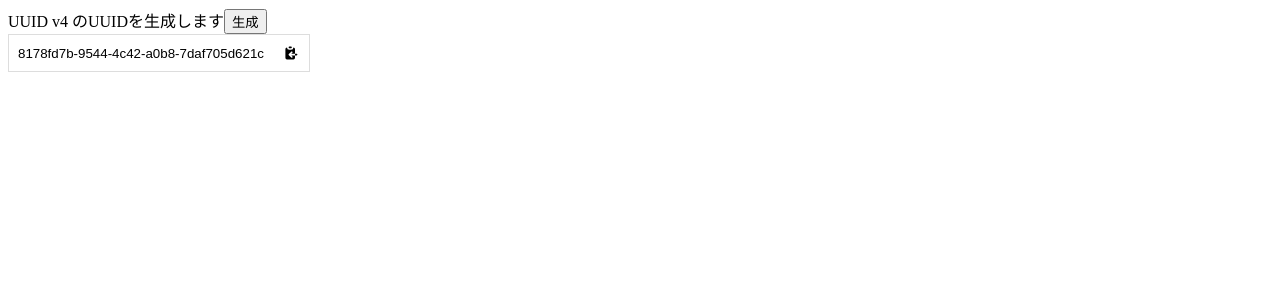
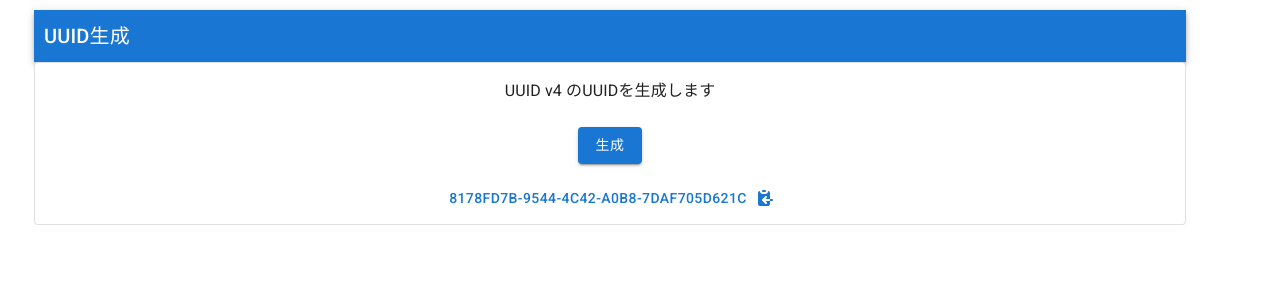
Before and after one commit to TakahashiIkki/tauri-uuid-generator, a React (Create React App) app: page / in a window 1280 px wide. Both pictures are taken after a click on the button "生成". Shown: the top 300 px of the page. Built offline with nearby package versions, Linux system fonts and the light colour scheme.

Commit message:
design fix

```diff
--- a/package.json
+++ b/package.json
@@ -3,6 +3,9 @@
   "version": "0.1.0",
   "private": true,
   "dependencies": {
+    "@emotion/react": "^11.9.3",
+    "@emotion/styled": "^11.9.3",
+    "@mui/material": "^5.8.4",
     "@testing-library/jest-dom": "^5.14.1",
     "@testing-library/react": "^13.0.0",
     "@testing-library/user-event": "^13.2.1",
--- a/public/index.html
+++ b/public/index.html
@@ -6,6 +6,10 @@
     <meta name="viewport" content="width=device-width, initial-scale=1" />
     <meta name="theme-color" content="#000000" />
     <meta name="description" content="Web site created using create-react-app" />
+    <link
+        rel="stylesheet"
+        href="https://fonts.googleapis.com/css?family=Roboto:300,400,500,700&display=swap"
+    />
     <title>React App</title>
   </head>
   <body>
--- a/src/App.tsx
+++ b/src/App.tsx
@@ -2,6 +2,7 @@ import React from 'react';
 
 import { GenerateUUIDButton } from './components/uuid/GenerateUUIDButton';
 import { DisplayUUIDField } from './components/uuid/DisplayUUIDField';
+import { AppBar, Card, CardActions, CardContent, Typography, Container, Box } from '@mui/material';
 
 export const App = () => {
   const [uuid, setUuid] = React.useState<string>('');
@@ -11,10 +12,21 @@ export const App = () => {
   };
 
   return (
-    <div className="App">
-      UUID v4 のUUIDを生成します
-      <GenerateUUIDButton onHandleGenerateUUID={onHandleGenerateUUID} />
-      <DisplayUUIDField uuid={uuid} />
-    </div>
+    <Container style={{ margin: 10 }}>
+      <AppBar position="static" style={{ padding: 10 }}>
+        <Typography variant="h6" color="inherit" component="div">
+          UUID生成
+        </Typography>
+      </AppBar>
+      <Card variant="outlined">
+        <CardContent style={{ textAlign: 'center' }}>UUID v4 のUUIDを生成します</CardContent>
+        <CardActions style={{ justifyContent: 'center' }}>
+          <GenerateUUIDButton onHandleGenerateUUID={onHandleGenerateUUID} />
+        </CardActions>
+        <CardActions style={{ justifyContent: 'center' }}>
+          <DisplayUUIDField uuid={uuid} />
+        </CardActions>
+      </Card>
+    </Container>
   );
 };
--- a/src/components/uuid/DisplayUUIDField.tsx
+++ b/src/components/uuid/DisplayUUIDField.tsx
@@ -1,32 +1,60 @@
-import React from 'react';
+import React, { useEffect, useState } from 'react';
 import { writeClipboard } from '../../functionals/clipboard';
-import { HiClipboardCopy } from 'react-icons/hi';
+import { HiClipboardCheck, HiClipboardCopy } from 'react-icons/hi';
+import { Button, Snackbar } from '@mui/material';
 
 type GenerateUUIDButtonProps = {
   uuid: string;
 };
 
 export const DisplayUUIDField = (props: GenerateUUIDButtonProps) => {
+  const [copyIcon, setCopyIcon] = useState<'finish' | 'copy' | ''>('');
+  const [showSnackBar, setShowSnackBar] = useState(false);
+
+  const getIcon = () => {
+    switch (copyIcon) {
+      case 'copy':
+        return <HiClipboardCopy />;
+      case 'finish':
+        return <HiClipboardCheck />;
+      default:
+        return undefined;
+    }
+  };
+
+  useEffect(() => {
+    if (!props.uuid) {
+      setCopyIcon('');
+      return;
+    }
+    setCopyIcon('copy');
+  }, [props.uuid]);
+
+  useEffect(() => {
+    return setShowSnackBar(copyIcon === 'finish');
+  }, [copyIcon]);
+
   return (
     <div
-      style={{
-        width: '300px',
-        border: '1px solid #ddd',
-        display: 'flex',
-        flexDirection: 'row',
-        cursor: 'pointer',
-      }}
-      onFocus={() => {
-        writeClipboard(props.uuid);
+      tabIndex={0}
+      onBlur={() => {
+        setCopyIcon('copy');
       }}
     >
-      <input
-        type="text"
-        readOnly
-        value={props.uuid}
-        style={{ border: 'none', outline: 'none', flex: 1, textAlign: 'center', cursor: 'pointer' }}
+      <Button
+        endIcon={getIcon()}
+        onClick={() => {
+          writeClipboard(props.uuid).then(() => setCopyIcon('finish'));
+        }}
+      >
+        {props.uuid}
+      </Button>
+      <Snackbar
+        anchorOrigin={{ vertical: 'bottom', horizontal: 'center' }}
+        open={showSnackBar}
+        autoHideDuration={1000}
+        message="UUIDをクリップボードにコピーしました"
       />
-      <HiClipboardCopy style={{ padding: '10px' }} />
     </div>
   );
 };
--- a/src/components/uuid/GenerateUUIDButton.tsx
+++ b/src/components/uuid/GenerateUUIDButton.tsx
@@ -1,5 +1,6 @@
 import React from 'react';
 import { generateUUIDv4 } from '../../functionals/uuid';
+import { Button } from '@mui/material';
 
 export type GenerateUUIDButtonProps = {
   onHandleGenerateUUID: (data: string) => void;
@@ -7,12 +8,14 @@ export type GenerateUUIDButtonProps = {
 
 export const GenerateUUIDButton = (props: GenerateUUIDButtonProps) => {
   return (
-    <button
+    <Button
+      color={'primary'}
+      variant={'contained'}
       onClick={() => {
         props.onHandleGenerateUUID(generateUUIDv4());
       }}
     >
       生成
-    </button>
+    </Button>
   );
 };
--- a/src/index.tsx
+++ b/src/index.tsx
@@ -1,10 +1,12 @@
 import React from 'react';
 import ReactDOM from 'react-dom/client';
 import { App } from './App';
+import { CssBaseline } from '@mui/material';
 
 const root = ReactDOM.createRoot(document.getElementById('root') as HTMLElement);
 root.render(
   <React.StrictMode>
+    <CssBaseline />
     <App />
   </React.StrictMode>,
 );
```
Also changed, not shown: 1 other file (tests, documents, lock files or other folders).
